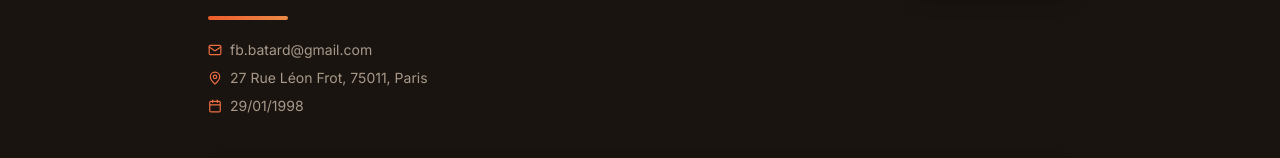
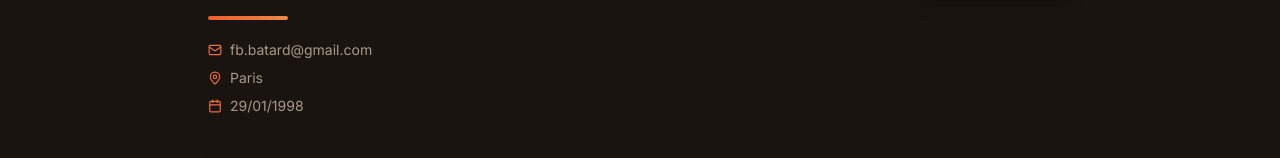
Before and after one commit to flobatard/site-perso-freelance, a React (Vite) app: page /en/curriculum_vitae in a window 1280 px wide. Shown: the part 156-314 px from the top of the page. Built offline with nearby package versions, Linux system fonts and the light colour scheme.

Commit message:
Removing address from CV page

```diff
--- a/src/pages/CurriculumVitae.tsx
+++ b/src/pages/CurriculumVitae.tsx
@@ -102,7 +102,7 @@ const CurriculumVitae = () => {
                 </span>
                 <span className="flex items-center gap-2">
                   <MapPin size={14} className="text-primary shrink-0" />
-                  27 Rue Léon Frot, 75011, Paris
+                  Paris
                 </span>
                 <span className="flex items-center gap-2">
                   <Calendar size={14} className="text-primary shrink-0" />
```
